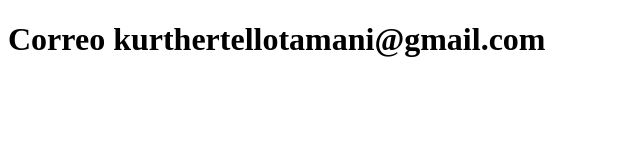
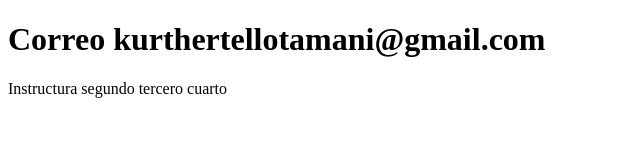
Before and after one commit to Kurth18/sistema-de-redme, a plain HTML site: page contacto.html in a window 1280 px wide. Shown: the whole page, without its empty margins (0-640 px from the left). Drawn offline with Linux system fonts and the light colour scheme.

Commit message:
Actualiza el error

```diff
--- a/contacto.html
+++ b/contacto.html
@@ -9,6 +9,7 @@
 
 <body>
     <h1>Correo kurthertellotamani@gmail.com</h1>
+    <p>Instructura segundo tercero cuarto</p>
 </body>
 
 </html>
```
